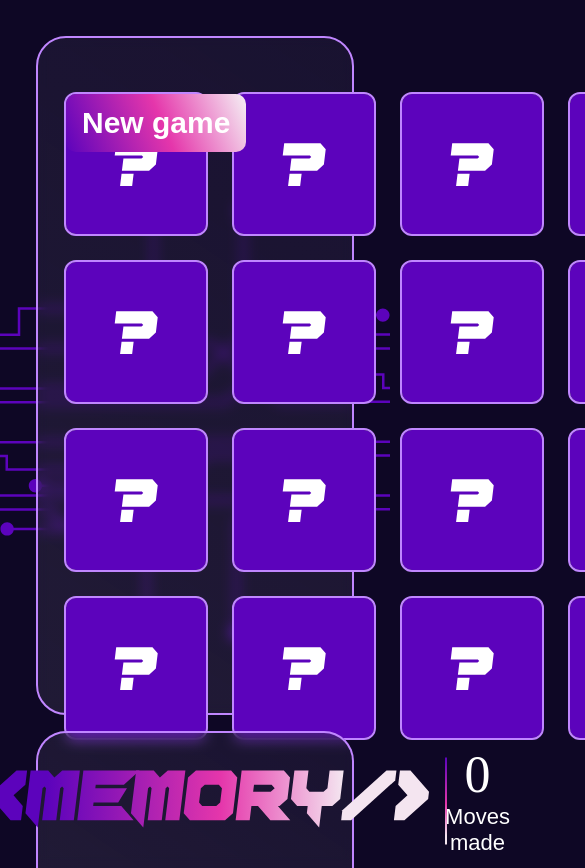
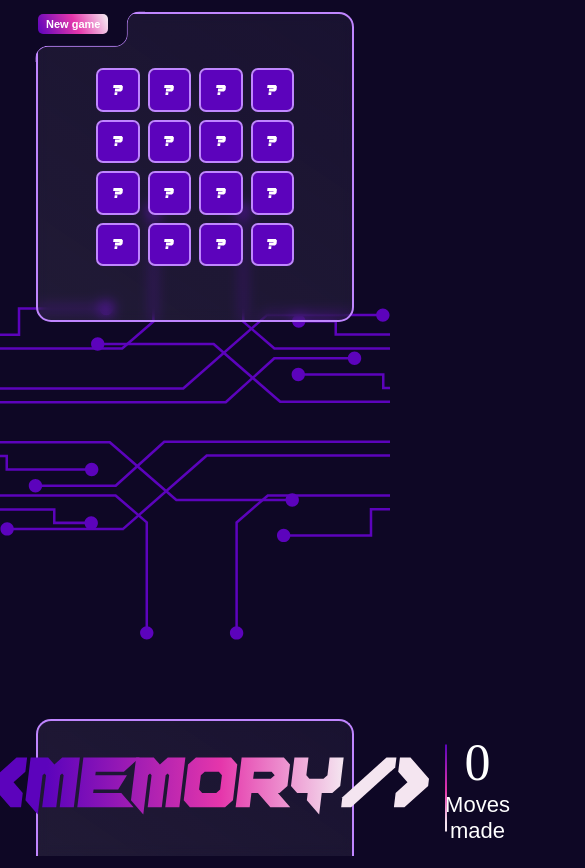
Before and after one commit to egorova-sofya/reverse-cards-game, a React app: page / in a window 390 px wide. Shown: the top 868 px of the page, 585 px wide, since content can reach past the window. Built offline with nearby package versions, Linux system fonts and the light colour scheme; a web font is replaced by a local one.

Commit message:
added new styles for positioning elements

```diff
--- a/src/Components/App/App.css
+++ b/src/Components/App/App.css
@@ -1,6 +1,6 @@
 .container {
-  min-height: 100vh;
-  max-height: 1024;
+  height: 100vh;
+  min-width: 300px;
 }
 
 .container::after,
@@ -29,10 +29,10 @@
 
 .main__wrapper {
   padding: 0 36px;
-  padding-top: 36px;
+  padding-top: 12px;
   position: relative;
+  display: flex;
+  flex-direction: column;
+  height: 100vh;
+  max-height: 1024px;
 }
-
-.main__card-list {
-  margin-bottom: 16px;
-}
--- a/src/Components/App/App.tsx
+++ b/src/Components/App/App.tsx
@@ -110,7 +110,7 @@ export const App = () => {
       <main className="container">
         <h1 className="visually-hidden">Memory game</h1>
         <div className="main__wrapper">
-          <div className="main__card-list">
+          <div className="main__content">
             <CardsList
               cardList={cardList}
               chosenCards={chosenCards}
--- a/src/Components/Button/Button.css
+++ b/src/Components/Button/Button.css
@@ -1,9 +1,9 @@
 .button {
-  border-radius: 10px;
+  border-radius: var(--borderRadiusMedium);
   background: var(--primaryGradientHorizontal);
-  padding: 12px 16px;
+  padding: 12px 20px;
   color: var(--white);
-  font-size: 30px;
+  font-size: 25px;
   font-weight: 700;
 }
 
@@ -11,3 +11,17 @@
   outline: 2px solid var(--white);
   outline-offset: 4px;
 }
+
+@media screen and (max-width: 992px) {
+  .button {
+    font-size: 15px;
+    padding: 8px 18px;
+  }
+}
+
+@media screen and (max-width: 576px) {
+  .button {
+    font-size: 11px;
+    padding: 4px 8px;
+  }
+}
--- a/src/Components/CardsList/CardItem/CardItem.css
+++ b/src/Components/CardsList/CardItem/CardItem.css
@@ -1,9 +1,5 @@
 .card-item__wrapper {
-  height: 100%;
-  width: 100%;
-  aspect-ratio: 1/1;
-  /* max-width: 146px;
-  min-width: 46px; */
+  aspect-ratio: 1;
   cursor: pointer;
   display: flex;
   align-items: center;
@@ -25,3 +21,21 @@
   max-width: 90%;
   height: 70%;
 }
+
+@media screen and (max-width: 1180px) {
+  .card-item__wrapper {
+    background-size: 30px;
+  }
+}
+
+@media screen and (max-width: 992px) {
+  .card-item__wrapper {
+    background-size: 15px;
+  }
+}
+
+@media screen and (max-width: 576px) {
+  .card-item__wrapper {
+    background-size: 10px;
+  }
+}
--- a/src/Components/CardsList/CardsList.css
+++ b/src/Components/CardsList/CardsList.css
@@ -1,29 +1,71 @@
 .card-list__wrapper {
-  height: 80vh;
   max-width: 1440px;
   margin: auto;
   position: relative;
   background: var(--bgGradient);
   backdrop-filter: blur(6.5px);
   border: 2px solid var(--primaryLight);
-  border-radius: 30px;
+  border-radius: var(--borderRadiusLarge);
+
   display: grid;
   grid-template-columns: 700px;
-  grid-template-rows: 700px;
+  justify-content: center;
+}
+
+.card-list__wrapper::after {
+  content: "";
+  position: absolute;
+  z-index: -99;
+  top: -3px;
+  left: -2.8px;
+  width: 250px;
+  height: 140px;
+  background-image: url("./../../images/concave-corner.svg");
+  background-repeat: no-repeat;
+  background-size: contain;
+  background-position: top left;
 }
 
 .card-list__new-game-button {
   position: absolute;
-  top: 56px;
-  left: 28px;
+  top: 0px;
+  left: 0px;
 }
 
 .card-list__grid {
   padding: 56px 28px;
   display: grid;
-  /* width: 674px;
-  height: 674px; */
   grid-template-columns: repeat(4, 1fr);
-  grid-template-rows: repeat(4, 1fr);
   gap: 28px;
 }
+
+@media screen and (max-width: 1180px) {
+  .card-list__wrapper {
+    grid-template-columns: 500px;
+  }
+  .card-list__grid {
+    gap: 12px;
+  }
+}
+
+@media screen and (max-width: 992px) {
+  .card-list__wrapper {
+    grid-template-columns: 350px;
+  }
+
+  .card-list__wrapper::after {
+    width: 170px;
+    height: 81px;
+  }
+}
+
+@media screen and (max-width: 576px) {
+  .card-list__wrapper {
+    grid-template-columns: 250px;
+  }
+
+  .card-list__wrapper::after {
+    width: 110px;
+    height: 52px;
+  }
+}
--- a/src/Components/StatusBar/StatusBar.css
+++ b/src/Components/StatusBar/StatusBar.css
@@ -1,13 +1,13 @@
 .status-bar__wrapper {
   height: 160px;
   max-width: 1440px;
-  margin: auto;
+  margin-top: auto;
   height: 16vh;
   display: flex;
   align-items: center;
   justify-content: center;
   gap: 5%;
-  border-radius: 30px 30px 0px 0px;
+  border-radius: var(--borderRadiusLarge) var(--borderRadiusLarge) 0px 0px;
   border-top: 2px solid var(--primaryLight);
   border-right: 2px solid var(--primaryLight);
   border-left: 2px solid var(--primaryLight);
--- a/src/global.css
+++ b/src/global.css
@@ -28,6 +28,13 @@
   --borderRadiusLarge: 30px;
   --borderRadiusMedium: 10px;
   --strokeHeight: 2px;
+}
+
+@media screen and (max-width: 576px) {
+  :root {
+    --borderRadiusLarge: 15px;
+    --borderRadiusMedium: 5px;
+  }
 }
 
 @font-face {
```
Also changed, not shown: src/images/concave-corner.svg (added).
